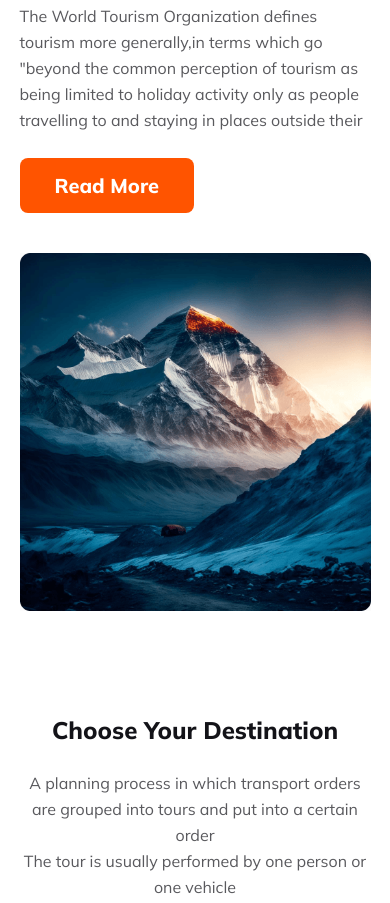
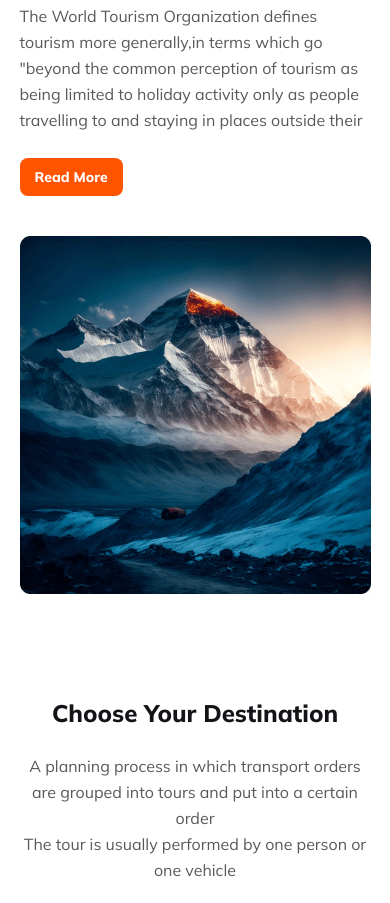
Before and after one commit to developerasad9005/my-2nd-assignment, a plain HTML site: page index.html in a window 390 px wide. Shown: the part 1530-2433 px from the top of the page. Drawn offline with Linux system fonts and the light colour scheme.

Commit message:
news section responsive problems solve

```diff
--- a/styles/mobile.css
+++ b/styles/mobile.css
@@ -106,7 +106,7 @@
     .deal-child ul{
         flex-direction: column;
     }
-    .deal-child button{
+    .btn-primary{
         padding: 10px 15px;
         font-size: 14px;
     }
```
